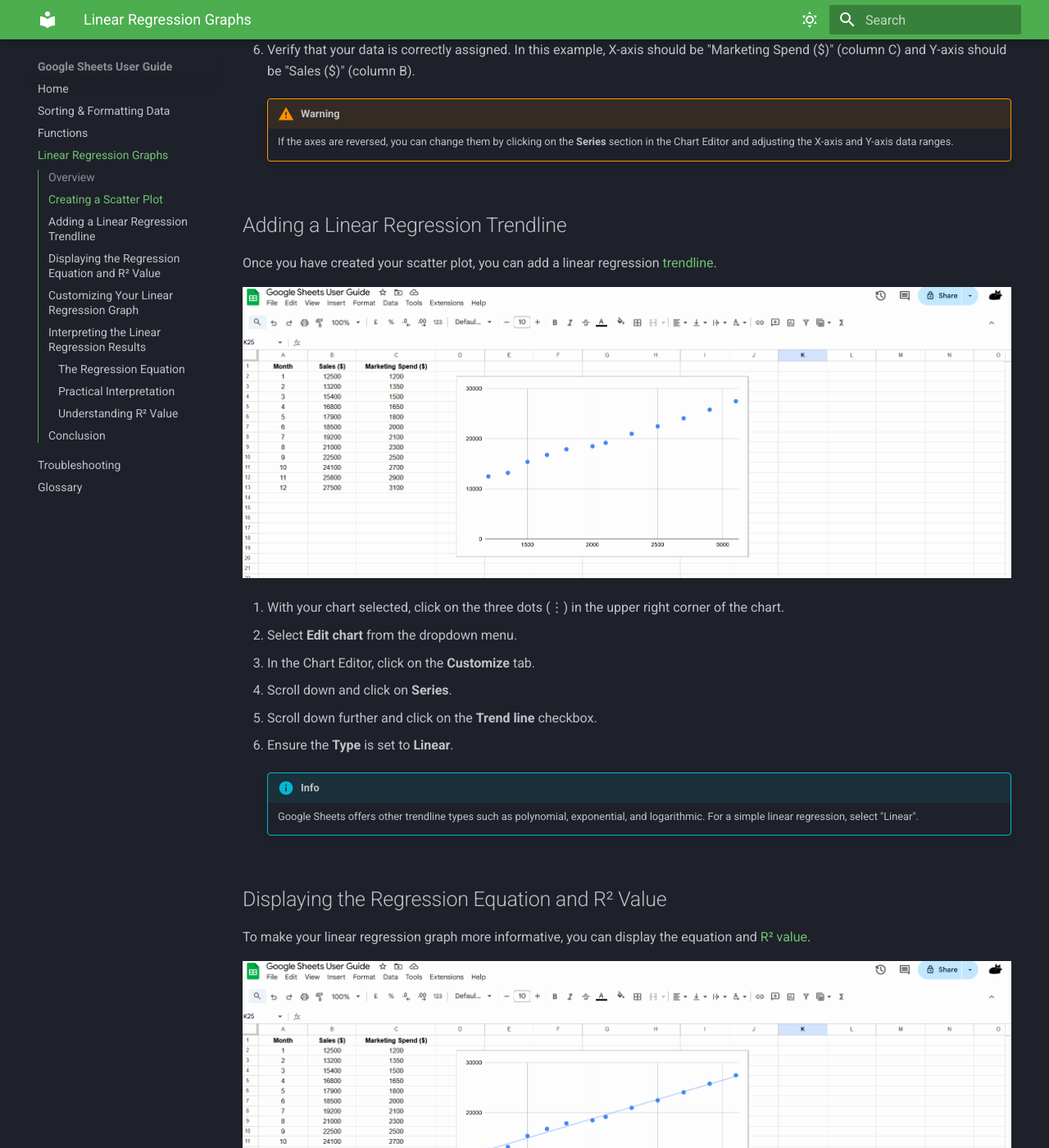
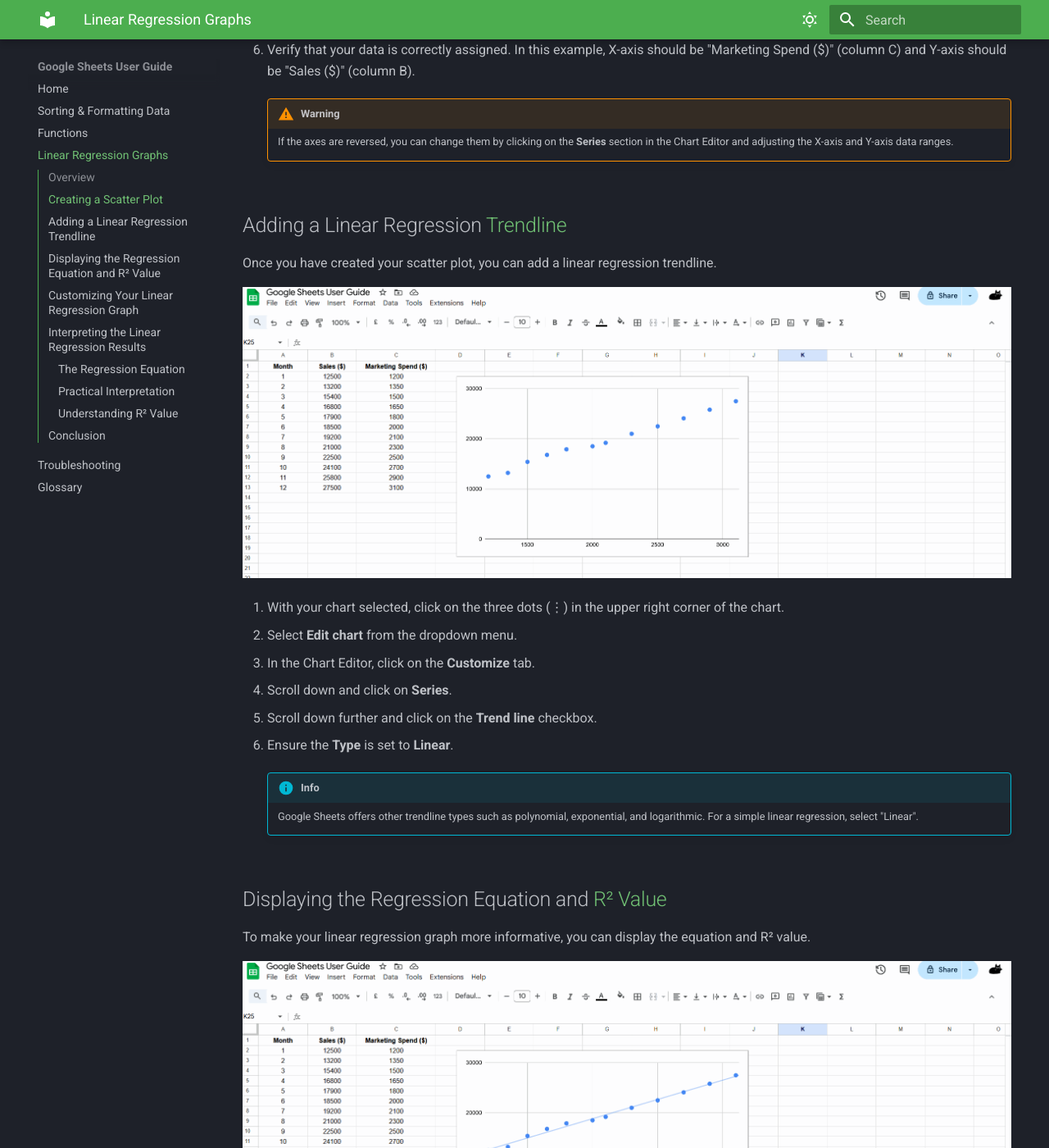
Before and after one commit to Hazel-Jeong-dev/COMM2216_UserGuide_Aibyn_Hazel, an MkDocs documentation site: the page built from docs/LinearRegression.md, in a window 1280 px wide and 1400 px high, scrolled down 1914 px. Shown: the whole window at 82% size. Built offline with MkDocs 1.6.1 and Material for MkDocs 9.7.7, drawn with Linux system fonts in a browser that asks for light colours; some of the changed text lies outside the part shown.

Commit message:
Update links to glossary for consistency

```diff
--- a/docs/LinearRegression.md
+++ b/docs/LinearRegression.md
@@ -22,8 +22,8 @@ In this section, we will provide a step-by-step guide for creating linear regres
 !!! info "Info"
     If you encounter any error message or if you do not get the same output while following this guide, check our [troubleshooting](./Troubleshooting.md) page.
 
-## Creating a Scatter Plot
-The first step in creating a linear regression graph is to create a [scatter plot](./Glossary.md) of your data.
+## Creating a [Scatter Plot](./Glossary.md)
+The first step in creating a linear regression graph is to create a scatter plot of your data.
 
 ![Creating a Scatter Plot](./images_and_gifs/ScatterPlot.gif)
 
@@ -41,8 +41,8 @@ The first step in creating a linear regression graph is to create a [scatter plo
     !!! warning "Warning"
         If the axes are reversed, you can change them by clicking on the **Series** section in the Chart Editor and adjusting the X-axis and Y-axis data ranges.
 
-## Adding a Linear Regression Trendline
-Once you have created your scatter plot, you can add a linear regression [trendline](./Glossary.md).
+## Adding a Linear Regression [Trendline](./Glossary.md)
+Once you have created your scatter plot, you can add a linear regression trendline.
 
 ![Adding a Trendline](./images_and_gifs/AddTrendline.gif)
 
@@ -56,8 +56,8 @@ Once you have created your scatter plot, you can add a linear regression [trendl
     !!! info "Info"
         Google Sheets offers other trendline types such as polynomial, exponential, and logarithmic. For a simple linear regression, select "Linear".
 
-## Displaying the Regression Equation and R² Value
-To make your linear regression graph more informative, you can display the equation and [R² value](./Glossary.md).
+## Displaying the Regression Equation and [R² Value](./Glossary.md)
+To make your linear regression graph more informative, you can display the equation and R² value.
 
 ![Displaying Equation and R²](./images_and_gifs/EquationR2.gif)
 
```
Also changed, not shown: docs/Functions.md (+12 -12 lines), docs/index.md (+1 -1 lines).
